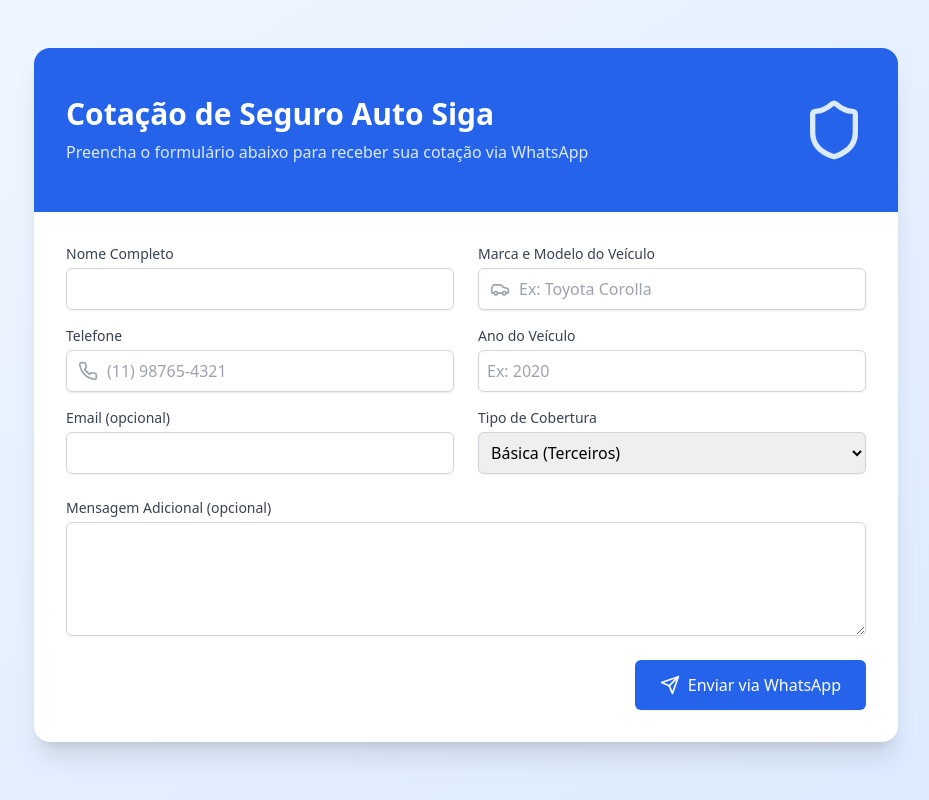
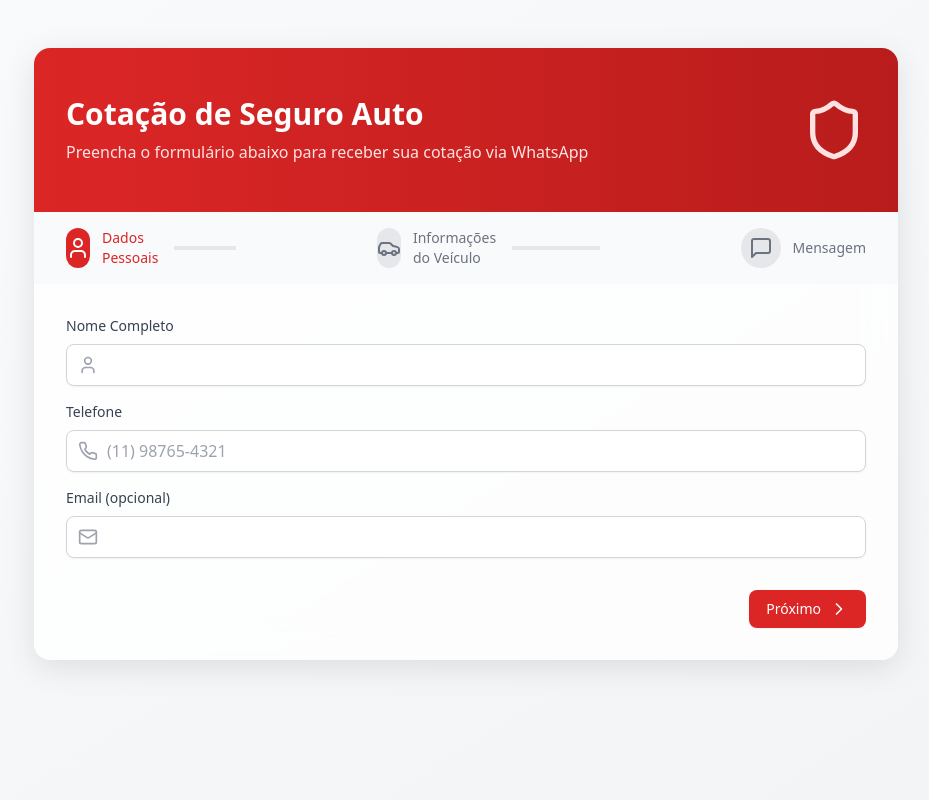
Before and after one commit to MaiconBonfim/insurance, a React (Vite) app: page / in a window 1280 px wide. Shown: the whole page, without its empty margins (174-1103 px from the left). Built offline with nearby package versions, Linux system fonts and the light colour scheme.

Commit message:
Add files via upload

```diff
--- a/src/App.tsx
+++ b/src/App.tsx
@@ -1,5 +1,5 @@
 import React, { useState } from 'react';
-import { Send, Car, Shield, Phone } from 'lucide-react';
+import { Send, Car, Shield, Phone, User, Mail, MessageSquare, ChevronRight, ChevronLeft } from 'lucide-react';
 
 type FormData = {
   name: string;
@@ -11,7 +11,13 @@
   message: string;
 };
 
+type Step = {
+  title: string;
+  icon: React.ReactNode;
+};
+
 function App() {
+  const [currentStep, setCurrentStep] = useState(0);
   const [formData, setFormData] = useState<FormData>({
     name: '',
     phone: '',
@@ -21,6 +27,12 @@
     coverage: 'basic',
     message: '',
   });
+
+  const steps: Step[] = [
+    { title: 'Dados Pessoais', icon: <User className="w-6 h-6" /> },
+    { title: 'Informações do Veículo', icon: <Car className="w-6 h-6" /> },
+    { title: 'Mensagem', icon: <MessageSquare className="w-6 h-6" /> },
+  ];
 
   const handleSubmit = (e: React.FormEvent) => {
     e.preventDefault();
@@ -34,7 +46,7 @@
 Cobertura: ${formData.coverage === 'basic' ? 'Básica (Terceiros)' : 'Completa'}
 Mensagem: ${formData.message}`;
 
-    const whatsappNumber = '5511976447001'; // Replace with your actual WhatsApp number
+    const whatsappNumber = '5511976447001';
     const encodedMessage = encodeURIComponent(message);
     window.location.href = `https://wa.me/${whatsappNumber}?text=${encodedMessage}`;
   };
@@ -46,28 +58,29 @@
     }));
   };
 
+  const nextStep = () => {
+    if (currentStep < steps.length - 1) {
+      setCurrentStep(current => current + 1);
+    }
+  };
+
+  const prevStep = () => {
+    if (currentStep > 0) {
+      setCurrentStep(current => current - 1);
+    }
+  };
+
+  const renderStepContent = () => {
+    switch (currentStep) {
+      case 0:
         return (
-    <div className="min-h-screen bg-gradient-to-br from-blue-50 to-blue-100">
-      <div className="max-w-4xl mx-auto px-4 py-12">
-        <div className="bg-white rounded-2xl shadow-xl overflow-hidden">
-          {/* Header */}
-          <div className="bg-blue-600 px-8 py-12 text-white">
-            <div className="flex items-center justify-between">
-              <div>
-                <h1 className="text-3xl font-bold">Cotação de Seguro Auto Siga</h1>
-                <p className="mt-2 text-blue-100">Preencha o formulário abaixo para receber sua cotação via WhatsApp</p>
+          <div className="space-y-4">
+            <div className="space-y-2">
+              <label htmlFor="name" className="block text-sm font-medium text-gray-700">Nome Completo</label>
+              <div className="relative">
+                <div className="absolute inset-y-0 left-0 pl-3 flex items-center pointer-events-none">
+                  <User className="h-5 w-5 text-gray-400" />
                 </div>
-              <Shield className="w-16 h-16 text-blue-100" />
-            </div>
-          </div>
-
-          {/* Form */}
-          <form onSubmit={handleSubmit} className="p-8 space-y-6">
-            <div className="grid grid-cols-1 md:grid-cols-2 gap-6">
-              {/* Personal Information */}
-              <div className="space-y-4">
-                <div>
-                  <label htmlFor="name" className="block text-sm font-medium text-gray-700">Nome Completo</label>
                 <input
                   type="text"
                   id="name"
@@ -75,13 +88,14 @@
                   required
                   value={formData.name}
                   onChange={handleChange}
-                    className="mt-1 block w-full rounded-md border-gray-300 shadow-sm focus:border-blue-500 focus:ring-blue-500"
+                  className="pl-10 block w-full rounded-lg border-gray-300 shadow-sm focus:border-red-500 focus:ring-red-500"
                 />
               </div>
+            </div>
 
-                <div>
+            <div className="space-y-2">
               <label htmlFor="phone" className="block text-sm font-medium text-gray-700">Telefone</label>
-                  <div className="mt-1 relative rounded-md shadow-sm">
+              <div className="relative">
                 <div className="absolute inset-y-0 left-0 pl-3 flex items-center pointer-events-none">
                   <Phone className="h-5 w-5 text-gray-400" />
                 </div>
@@ -92,30 +106,36 @@
                   required
                   value={formData.phone}
                   onChange={handleChange}
-                      className="pl-10 block w-full rounded-md border-gray-300 shadow-sm focus:border-blue-500 focus:ring-blue-500"
+                  className="pl-10 block w-full rounded-lg border-gray-300 shadow-sm focus:border-red-500 focus:ring-red-500"
                   placeholder="(11) 98765-4321"
                 />
               </div>
             </div>
 
-                <div>
+            <div className="space-y-2">
               <label htmlFor="email" className="block text-sm font-medium text-gray-700">Email (opcional)</label>
+              <div className="relative">
+                <div className="absolute inset-y-0 left-0 pl-3 flex items-center pointer-events-none">
+                  <Mail className="h-5 w-5 text-gray-400" />
+                </div>
                 <input
                   type="email"
                   id="email"
                   name="email"
                   value={formData.email}
                   onChange={handleChange}
-                    className="mt-1 block w-full rounded-md border-gray-300 shadow-sm focus:border-blue-500 focus:ring-blue-500"
+                  className="pl-10 block w-full rounded-lg border-gray-300 shadow-sm focus:border-red-500 focus:ring-red-500"
                 />
               </div>
             </div>
-
-              {/* Vehicle Information */}
+          </div>
+        );
+      case 1:
+        return (
           <div className="space-y-4">
-                <div>
+            <div className="space-y-2">
               <label htmlFor="vehicle" className="block text-sm font-medium text-gray-700">Marca e Modelo do Veículo</label>
-                  <div className="mt-1 relative rounded-md shadow-sm">
+              <div className="relative">
                 <div className="absolute inset-y-0 left-0 pl-3 flex items-center pointer-events-none">
                   <Car className="h-5 w-5 text-gray-400" />
                 </div>
@@ -126,13 +146,13 @@
                   required
                   value={formData.vehicle}
                   onChange={handleChange}
-                      className="pl-10 block w-full rounded-md border-gray-300 shadow-sm focus:border-blue-500 focus:ring-blue-500"
+                  className="pl-10 block w-full rounded-lg border-gray-300 shadow-sm focus:border-red-500 focus:ring-red-500"
                   placeholder="Ex: Toyota Corolla"
                 />
               </div>
             </div>
 
-                <div>
+            <div className="space-y-2">
               <label htmlFor="year" className="block text-sm font-medium text-gray-700">Ano do Veículo</label>
               <input
                 type="text"
@@ -141,12 +161,12 @@
                 required
                 value={formData.year}
                 onChange={handleChange}
-                    className="mt-1 block w-full rounded-md border-gray-300 shadow-sm focus:border-blue-500 focus:ring-blue-500"
+                className="block w-full rounded-lg border-gray-300 shadow-sm focus:border-red-500 focus:ring-red-500"
                 placeholder="Ex: 2020"
               />
             </div>
 
-                <div>
+            <div className="space-y-2">
               <label htmlFor="coverage" className="block text-sm font-medium text-gray-700">Tipo de Cobertura</label>
               <select
                 id="coverage"
@@ -154,17 +174,18 @@
                 required
                 value={formData.coverage}
                 onChange={handleChange}
-                    className="mt-1 block w-full rounded-md border-gray-300 shadow-sm focus:border-blue-500 focus:ring-blue-500"
+                className="block w-full rounded-lg border-gray-300 shadow-sm focus:border-red-500 focus:ring-red-500"
               >
                 <option value="basic">Básica (Terceiros)</option>
                 <option value="full">Completa</option>
               </select>
             </div>
           </div>
-            </div>
-
-            {/* Message */}
-            <div>
+        );
+      case 2:
+        return (
+          <div className="space-y-4">
+            <div className="space-y-2">
               <label htmlFor="message" className="block text-sm font-medium text-gray-700">Mensagem Adicional (opcional)</label>
               <textarea
                 id="message"
@@ -172,19 +193,87 @@
                 rows={4}
                 value={formData.message}
                 onChange={handleChange}
-                className="mt-1 block w-full rounded-md border-gray-300 shadow-sm focus:border-blue-500 focus:ring-blue-500"
+                className="block w-full rounded-lg border-gray-300 shadow-sm focus:border-red-500 focus:ring-red-500"
               />
             </div>
+          </div>
+        );
+      default:
+        return null;
+    }
+  };
 
-            {/* Submit Button */}
-            <div className="flex justify-end">
+  return (
+    <div className="min-h-screen bg-gradient-to-br from-gray-50 to-gray-100">
+      <div className="max-w-4xl mx-auto px-4 py-12">
+        <div className="bg-white rounded-2xl shadow-xl overflow-hidden backdrop-blur-lg bg-opacity-80">
+          {/* Header */}
+          <div className="bg-gradient-to-r from-red-600 to-red-700 px-8 py-12 text-white">
+            <div className="flex items-center justify-between">
+              <div>
+                <h1 className="text-3xl font-bold">Cotação de Seguro Auto</h1>
+                <p className="mt-2 text-red-100">Preencha o formulário abaixo para receber sua cotação via WhatsApp</p>
+              </div>
+              <Shield className="w-16 h-16 text-red-100" />
+            </div>
+          </div>
+
+          {/* Progress Bar */}
+          <div className="px-8 py-4 bg-gray-50">
+            <div className="flex justify-between">
+              {steps.map((step, index) => (
+                <div key={index} className="flex items-center">
+                  <div className={`flex items-center justify-center w-10 h-10 rounded-full ${
+                    index <= currentStep ? 'bg-red-600 text-white' : 'bg-gray-200 text-gray-500'
+                  }`}>
+                    {step.icon}
+                  </div>
+                  <div className={`ml-3 ${index <= currentStep ? 'text-red-600' : 'text-gray-500'}`}>
+                    <p className="text-sm font-medium">{step.title}</p>
+                  </div>
+                  {index < steps.length - 1 && (
+                    <div className={`w-full h-1 mx-4 ${
+                      index < currentStep ? 'bg-red-600' : 'bg-gray-200'
+                    }`} />
+                  )}
+                </div>
+              ))}
+            </div>
+          </div>
+
+          {/* Form */}
+          <form onSubmit={handleSubmit} className="p-8">
+            {renderStepContent()}
+
+            <div className="mt-8 flex justify-between">
+              {currentStep > 0 && (
+                <button
+                  type="button"
+                  onClick={prevStep}
+                  className="inline-flex items-center px-4 py-2 border border-gray-300 rounded-lg shadow-sm text-sm font-medium text-gray-700 bg-white hover:bg-gray-50 focus:outline-none focus:ring-2 focus:ring-offset-2 focus:ring-red-500"
+                >
+                  <ChevronLeft className="h-5 w-5 mr-2" />
+                  Anterior
+                </button>
+              )}
+              {currentStep < steps.length - 1 ? (
+                <button
+                  type="button"
+                  onClick={nextStep}
+                  className="inline-flex items-center px-4 py-2 border border-transparent rounded-lg shadow-sm text-sm font-medium text-white bg-red-600 hover:bg-red-700 focus:outline-none focus:ring-2 focus:ring-offset-2 focus:ring-red-500 ml-auto"
+                >
+                  Próximo
+                  <ChevronRight className="h-5 w-5 ml-2" />
+                </button>
+              ) : (
                 <button
                   type="submit"
-                className="inline-flex items-center px-6 py-3 border border-transparent rounded-md shadow-sm text-base font-medium text-white bg-blue-600 hover:bg-blue-700 focus:outline-none focus:ring-2 focus:ring-offset-2 focus:ring-blue-500 transition-colors duration-200"
+                  className="inline-flex items-center px-6 py-3 border border-transparent rounded-lg shadow-sm text-base font-medium text-white bg-red-600 hover:bg-red-700 focus:outline-none focus:ring-2 focus:ring-offset-2 focus:ring-red-500 ml-auto"
                 >
                   <Send className="h-5 w-5 mr-2" />
                   Enviar via WhatsApp
                 </button>
+              )}
             </div>
           </form>
         </div>
--- a/src/index.css
+++ b/src/index.css
@@ -3,7 +3,24 @@
 @tailwind utilities;
 
 @layer base {
+  body {
+    @apply bg-gray-50;
+  }
+
   input, select, textarea {
-    @apply p-2 border rounded-md;
+    @apply p-2 border rounded-lg transition-all duration-200;
+  }
+
+  input:focus, select:focus, textarea:focus {
+    @apply ring-2 ring-red-500 border-red-500;
+  }
+
+  .backdrop-blur-lg {
+    backdrop-filter: blur(16px);
   }
 }
+
+/* Windows 11 inspired styles */
+.shadow-xl {
+  box-shadow: 0 8px 32px rgba(0, 0, 0, 0.1);
+}
```
Also changed, not shown: 3 other files (tests, documents, lock files or other folders). Lines whose indentation alone changed are shown as unchanged.
